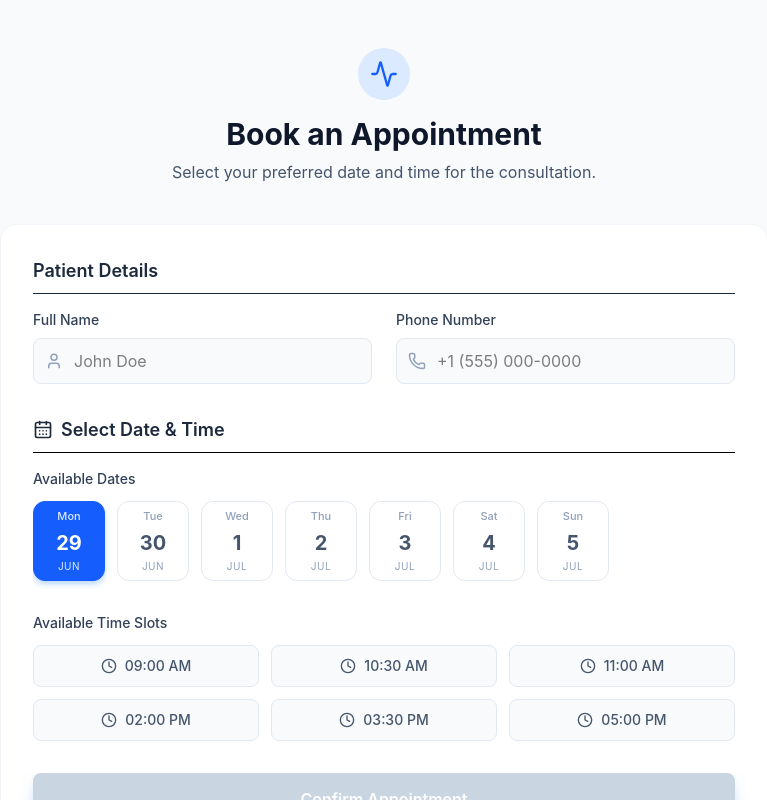
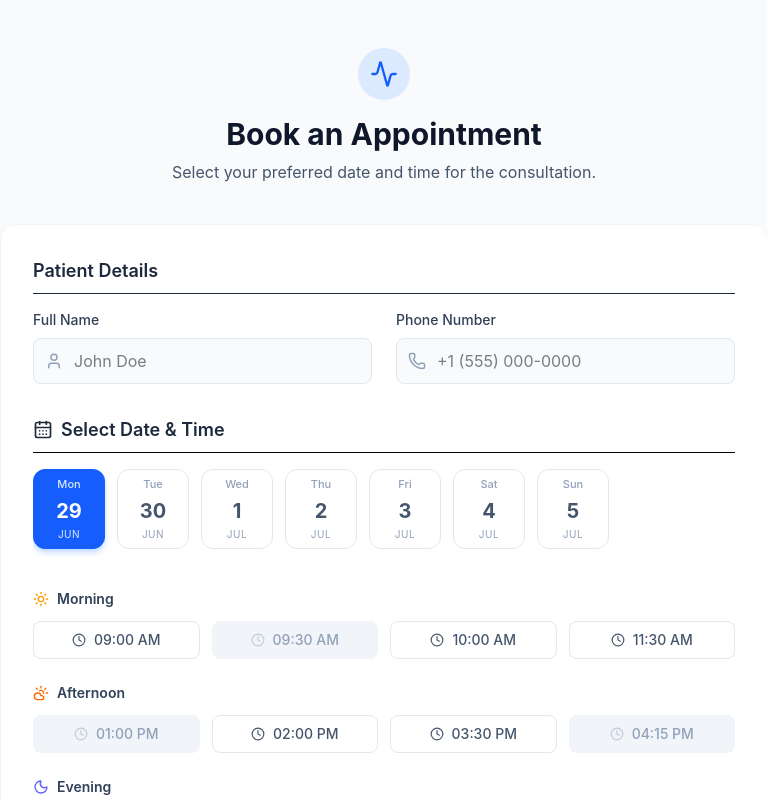
Before and after one commit to 1234704/AI-Powered-Healthcare-Website, a React (Vite) app: page / in a window 1280 px wide. Shown: the top 800 px of the page, without its empty margins (256-1023 px from the left). Built offline with nearby package versions, Linux system fonts and the light colour scheme.

Commit message:
feat: implemented dynamic, categorized time slots with simulated availability states

```diff
--- a/src/components/AppointmentUI.jsx
+++ b/src/components/AppointmentUI.jsx
@@ -1,6 +1,6 @@
 import React, { useState, useEffect } from 'react';
 import { motion, AnimatePresence } from 'framer-motion';
-import { Clock, User, Phone, CheckCircle, Activity, CalendarDays } from 'lucide-react';
+import { Clock, User, Phone, CheckCircle, Activity, CalendarDays, Sun, CloudSun, Moon } from 'lucide-react';
 
 const AppointmentUI = () => {
   const [step, setStep] = useState(1);
@@ -13,9 +13,39 @@ const AppointmentUI = () => {
     reason: ''
   });
 
-  const timeSlots = ['09:00 AM', '10:30 AM', '11:00 AM', '02:00 PM', '03:30 PM', '05:00 PM'];
+  // Categorized time slots with simulated availability status
+  const timeSlotCategories = [
+    {
+      period: 'Morning',
+      icon: <Sun size={16} className="text-amber-500" />,
+      slots: [
+        { time: '09:00 AM', available: true },
+        { time: '09:30 AM', available: false },
+        { time: '10:00 AM', available: true },
+        { time: '11:30 AM', available: true },
+      ]
+    },
+    {
+      period: 'Afternoon',
+      icon: <CloudSun size={16} className="text-orange-500" />,
+      slots: [
+        { time: '01:00 PM', available: false },
+        { time: '02:00 PM', available: true },
+        { time: '03:30 PM', available: true },
+        { time: '04:15 PM', available: false },
+      ]
+    },
+    {
+      period: 'Evening',
+      icon: <Moon size={16} className="text-indigo-500" />,
+      slots: [
+        { time: '05:00 PM', available: true },
+        { time: '06:00 PM', available: true },
+        { time: '07:30 PM', available: false },
+      ]
+    }
+  ];
 
-  // Automatically generate the next 7 days when the component mounts
   useEffect(() => {
     const dates = [];
     for (let i = 0; i < 7; i++) {
@@ -30,7 +60,6 @@ const AppointmentUI = () => {
     }
     setAvailableDates(dates);
 
-    // Auto-select the first available date by default
     if (dates.length > 0) {
       setFormData(prev => ({ ...prev, date: dates[0].fullDate }));
     }
@@ -41,11 +70,11 @@ const AppointmentUI = () => {
   };
 
   const handleDateSelect = (dateStr) => {
-    setFormData({ ...formData, date: dateStr, timeSlot: '' }); // Reset time slot when date changes
+    setFormData({ ...formData, date: dateStr, timeSlot: '' });
   };
 
-  const handleSlotSelect = (slot) => {
-    setFormData({ ...formData, timeSlot: slot });
+  const handleSlotSelect = (slotTime) => {
+    setFormData({ ...formData, timeSlot: slotTime });
   };
 
   const handleSubmit = (e) => {
@@ -123,8 +152,7 @@ const AppointmentUI = () => {
                     <h2 className="text-lg font-semibold text-slate-800">Select Date & Time</h2>
                   </div>
 
-                  <div className="mb-6">
-                    <label className="block text-sm font-medium text-slate-700 mb-3">Available Dates</label>
+                  <div className="mb-8">
                     <div className="flex gap-3 overflow-x-auto pb-2" style={{ scrollbarWidth: 'none', msOverflowStyle: 'none' }}>
                       {availableDates.map((d) => {
                         const isSelected = formData.date === d.fullDate;
@@ -150,26 +178,39 @@ const AppointmentUI = () => {
                     </div>
                   </div>
 
-                  {/* Time Slots */}
-                  <div>
-                    <label className="block text-sm font-medium text-slate-700 mb-3">Available Time Slots</label>
-                    <div className="grid grid-cols-2 sm:grid-cols-3 gap-3">
-                      {timeSlots.map((slot) => (
+                  {/* Advanced Categorized Time Slots */}
+                  <div className="space-y-6">
+                    {timeSlotCategories.map((category, idx) => (
+                      <div key={idx}>
+                        <div className="flex items-center gap-2 mb-3">
+                          {category.icon}
+                          <h3 className="text-sm font-semibold text-slate-700">{category.period}</h3>
+                        </div>
+                        <div className="grid grid-cols-2 sm:grid-cols-4 gap-3">
+                          {category.slots.map((slot, sIdx) => {
+                            const isSelected = formData.timeSlot === slot.time;
+                            return (
                               <button
                                 type="button"
-                          key={slot}
-                          onClick={() => handleSlotSelect(slot)}
-                          className={`py-2.5 px-4 rounded-lg text-sm font-medium flex items-center justify-center gap-2 transition-all duration-200 hover:shadow-md ${
-                            formData.timeSlot === slot
-                              ? 'bg-blue-600 text-white shadow-blue-200'
-                              : 'bg-slate-50 text-slate-600 border border-slate-200 hover:border-blue-300 hover:bg-blue-50'
+                                key={sIdx}
+                                disabled={!slot.available}
+                                onClick={() => handleSlotSelect(slot.time)}
+                                className={`py-2 px-3 rounded-lg text-sm font-medium flex items-center justify-center gap-2 transition-all duration-200 ${
+                                  !slot.available
+                                    ? 'bg-slate-100 text-slate-400 cursor-not-allowed border border-slate-100'
+                                    : isSelected
+                                      ? 'bg-blue-600 text-white shadow-md shadow-blue-200 border border-blue-600'
+                                      : 'bg-white text-slate-600 border border-slate-200 hover:border-blue-300 hover:bg-blue-50 hover:shadow-sm'
                                 }`}
                               >
-                          <Clock size={16} />
-                          {slot}
+                                <Clock size={14} className={!slot.available ? 'opacity-50' : ''} />
+                                {slot.time}
                               </button>
+                            );
+                          })}
+                        </div>
+                      </div>
                     ))}
-                    </div>
                   </div>
                 </div>
 
@@ -179,7 +220,7 @@ const AppointmentUI = () => {
                   whileTap={{ scale: 0.98 }}
                   type="submit"
                   disabled={!formData.timeSlot || !formData.date}
-                  className="w-full py-3.5 px-4 bg-blue-600 hover:bg-blue-700 disabled:bg-slate-300 disabled:cursor-not-allowed text-white rounded-lg font-semibold shadow-lg shadow-blue-200 transition-colors"
+                  className="w-full py-3.5 px-4 bg-blue-600 hover:bg-blue-700 disabled:bg-slate-300 disabled:cursor-not-allowed text-white rounded-lg font-semibold shadow-lg shadow-blue-200 transition-colors mt-8"
                 >
                   Confirm Appointment
                 </motion.button>
```
Lines whose indentation alone changed are shown as unchanged.
